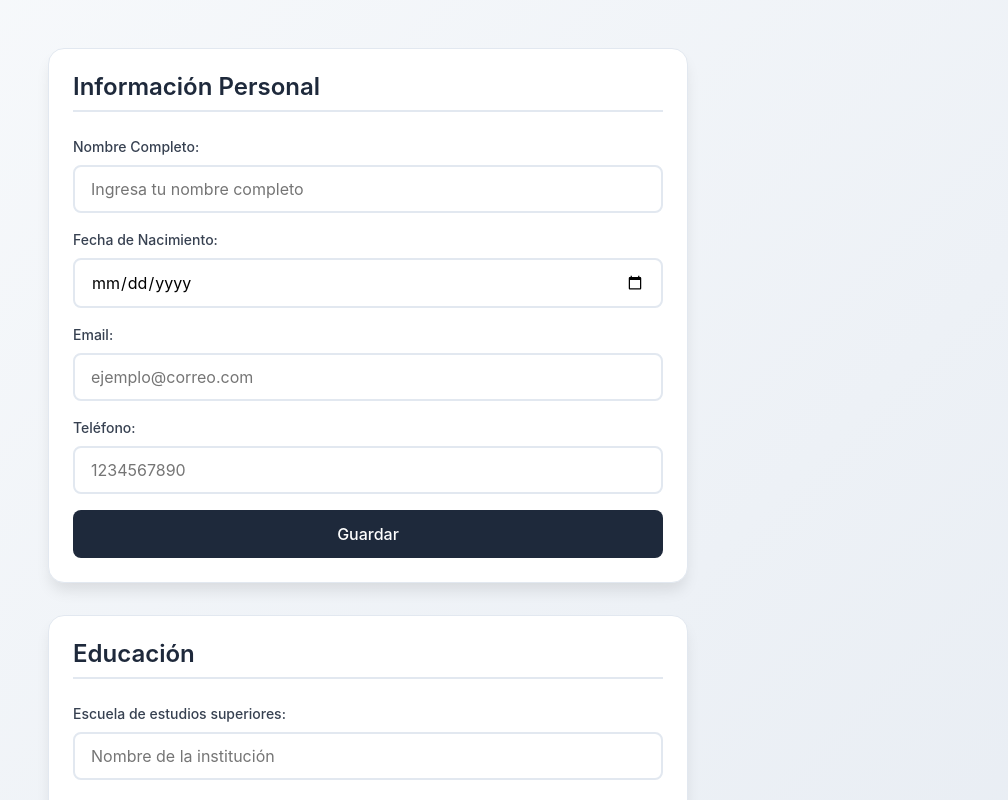
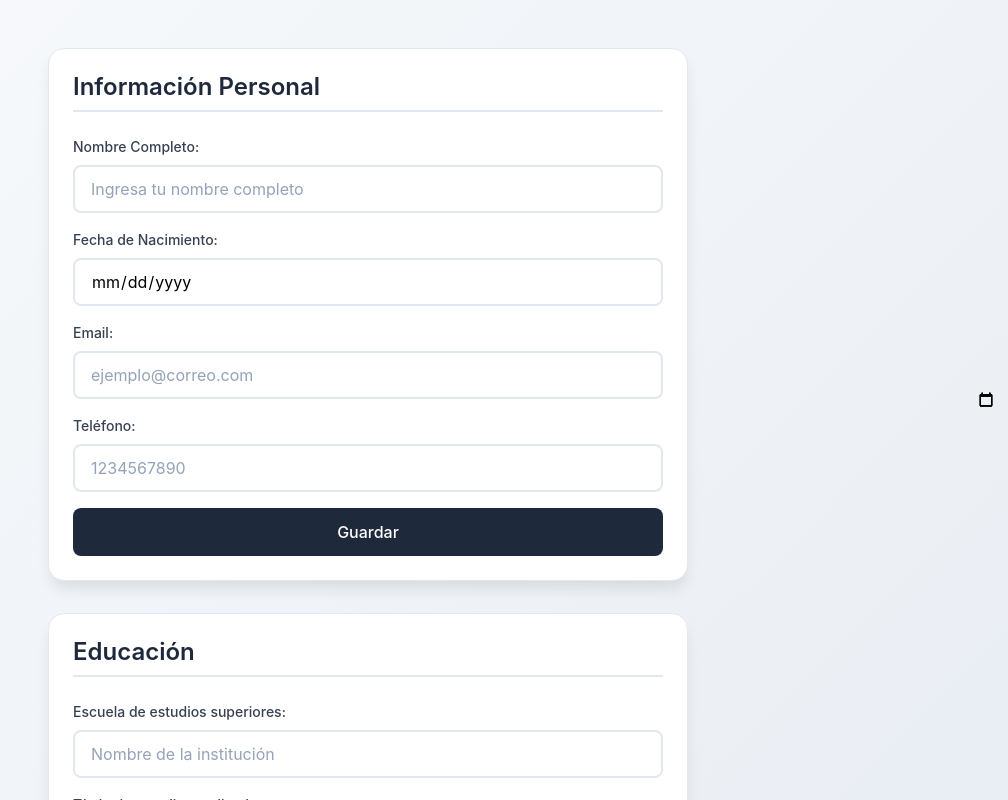
Before and after one commit to manulzvz/cv-application, a React (Vite) app: page / in a window 1280 px wide. Shown: the top 800 px of the page, without its empty margins (272-1280 px from the left). Built offline with nearby package versions, Linux system fonts and the light colour scheme.

Commit message:
feat: Add IOS related date inputs bug fixes

```diff
--- a/src/styles/CV.css
+++ b/src/styles/CV.css
@@ -52,6 +52,62 @@
   border-radius: 0.5rem;
   background: white;
   transition: border-color 0.2s;
+  /* Normalize input sizing across browsers */
+  min-height: 3rem;
+  box-sizing: border-box;
+  appearance: none;
+  -webkit-appearance: none;
+  -moz-appearance: none;
+}
+
+/* Specific styling for date inputs to ensure consistent sizing */
+.form-group input[type="date"] {
+  min-height: 3rem;
+  height: 3rem;
+  line-height: 1.5;
+  /* iOS Safari specific fixes */
+  -webkit-appearance: none;
+  appearance: none;
+}
+
+/* Additional iOS Safari fixes */
+@supports (-webkit-touch-callout: none) {
+  .form-group input[type="date"] {
+    /* iOS Safari specific height adjustment */
+    height: 3rem;
+    min-height: 3rem;
+    font-size: 1rem;
+    /* Prevent iOS zoom on focus */
+    -webkit-text-size-adjust: 100%;
+    /* Ensure date inputs don't overflow */
+    max-width: 100%;
+    box-sizing: border-box;
+  }
+}
+
+/* Fix for iOS date input width issues */
+.form-group input[type="date"]::-webkit-calendar-picker-indicator {
+  position: absolute;
+  right: 0.75rem;
+  top: 50%;
+  transform: translateY(-50%);
+  cursor: pointer;
+}
+
+/* Ensure consistent font sizing to prevent iOS zoom */
+@media screen and (-webkit-min-device-pixel-ratio: 0) {
+  select:focus,
+  textarea:focus,
+  input:focus {
+    font-size: 1rem;
+  }
+}
+
+/* Ensure consistent placeholder styling */
+.form-group input::placeholder,
+.form-group textarea::placeholder {
+  color: #94a3b8;
+  opacity: 1;
 }
 
 .form-group input:focus,
```
